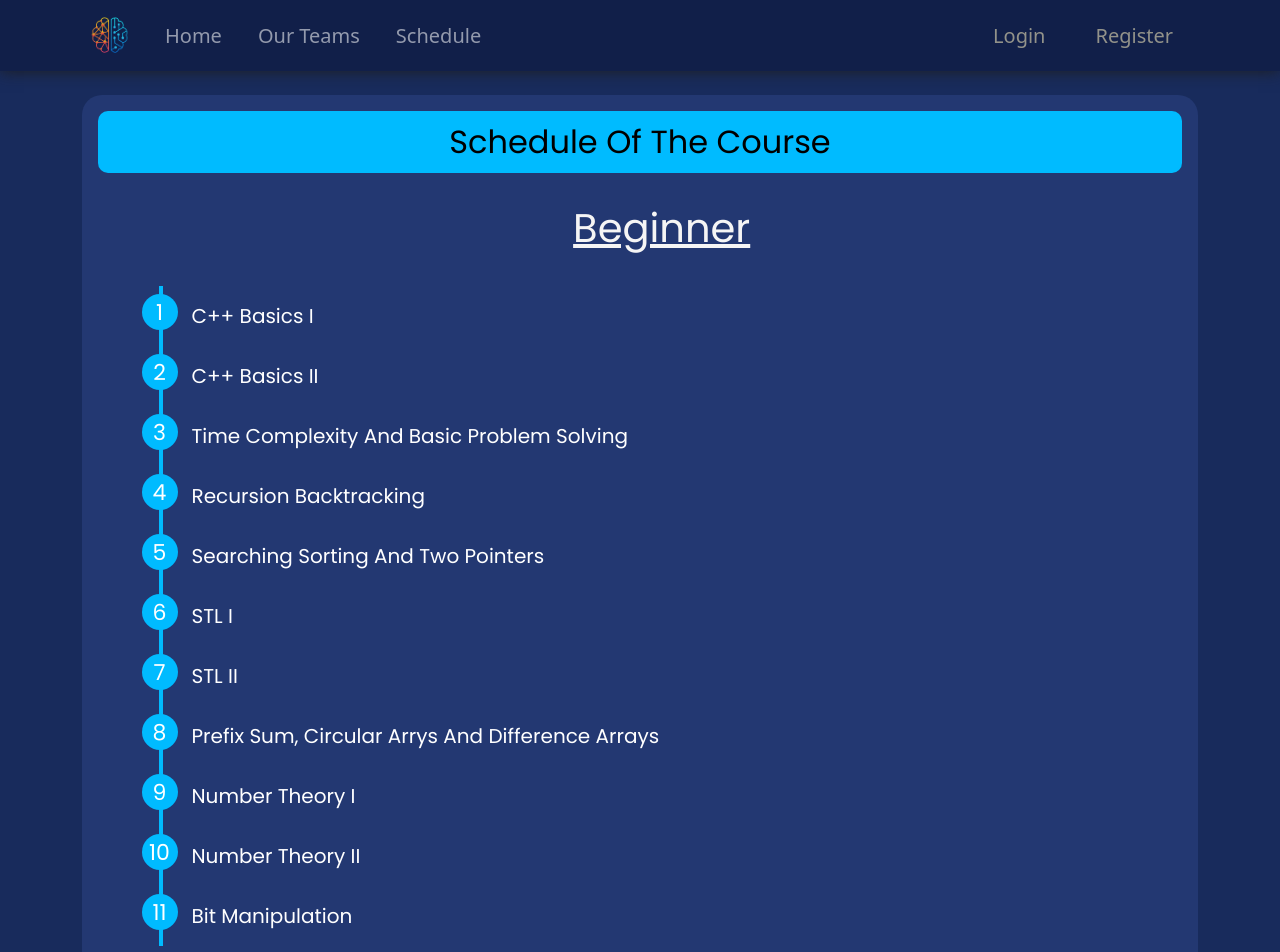
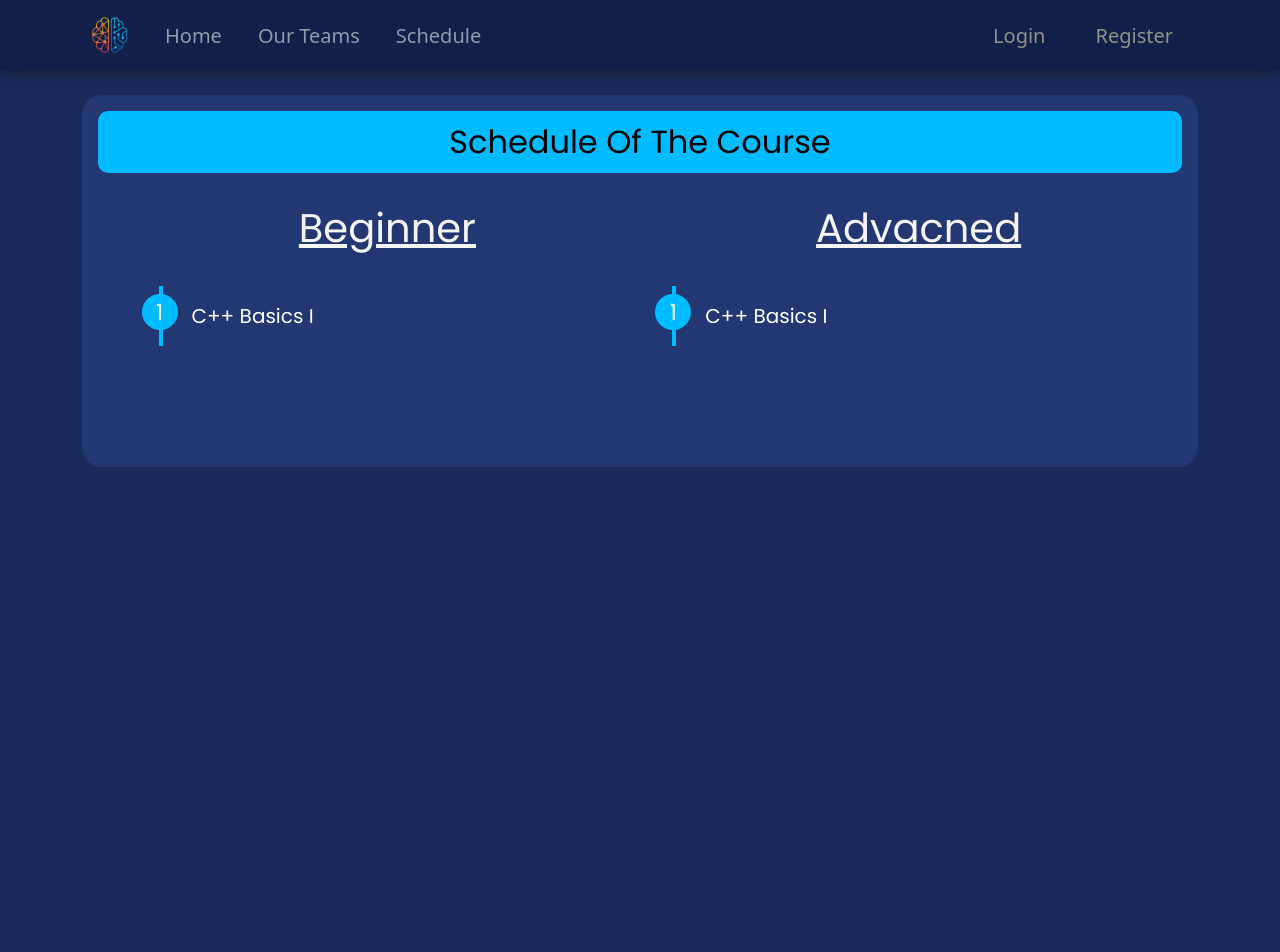
Before and after one commit to DaemonLab/Binary-Brains, a React (Create React App) app in the folder frontend/: page /timeline in a window 1280 px wide. Shown: the top 952 px of the page. Built offline with nearby package versions, Linux system fonts and the light colour scheme.

Commit message:
login bugfix

```diff
--- a/frontend/src/Components/Navbar.js
+++ b/frontend/src/Components/Navbar.js
@@ -71,7 +71,7 @@ function Navbar() {
                   <Link className="nav-link" to="/yourprofile">Your Profile <span className="sr-only">(current)</span></Link>
                 </li>
                 <li className="nav-item">
-                  <Link className="nav-link" to="/" onClick={handleLogout()}>Logout <span className="sr-only">(current)</span></Link>
+                  <Link className="nav-link" to="/" onClick={handleLogout}>Logout <span className="sr-only">(current)</span></Link>
                 </li>
               </>
               ) : (
@@ -99,7 +99,7 @@ function Navbar() {
                 <button className="btnnav2">Your Profile</button>
               </Link>
               <Link to="/">
-                <button className=" btnnav2" onClick={handleLogout()}>Logout</button>
+                <button className=" btnnav2" onClick={handleLogout}>Logout</button>
               </Link>
             </>
           ) : (
--- a/frontend/src/Components/Timeline.js
+++ b/frontend/src/Components/Timeline.js
@@ -12,22 +12,20 @@ function Schedule() {
               <tbody>
                 <tr>
                   <th className='thtop'>Beginner</th>
+                  <th className='thtop'>Advacned</th>
                 </tr>
                 <tr>
                   <td className="tdtop">
                     <div className="anythinglisting4">
                     <ul>
                         <li>C++ Basics I</li>
-                        <li>C++ Basics II</li>
-                        <li>Time Complexity And Basic Problem Solving</li>
-                        <li>Recursion Backtracking</li>
-                        <li>Searching Sorting And Two Pointers</li>
-                        <li>STL I</li>
-                        <li>STL II</li>
-                        <li>Prefix Sum, Circular Arrys And Difference Arrays</li>
-                        <li>Number Theory I</li>
-                        <li>Number Theory II</li>
-                        <li>Bit Manipulation</li>
+                    </ul>
+                    </div>
+                  </td>
+                  <td className="tdtop">
+                    <div className="anythinglisting4">
+                    <ul>
+                        <li>C++ Basics I</li>
                     </ul>
                     </div>
                   </td>
```
